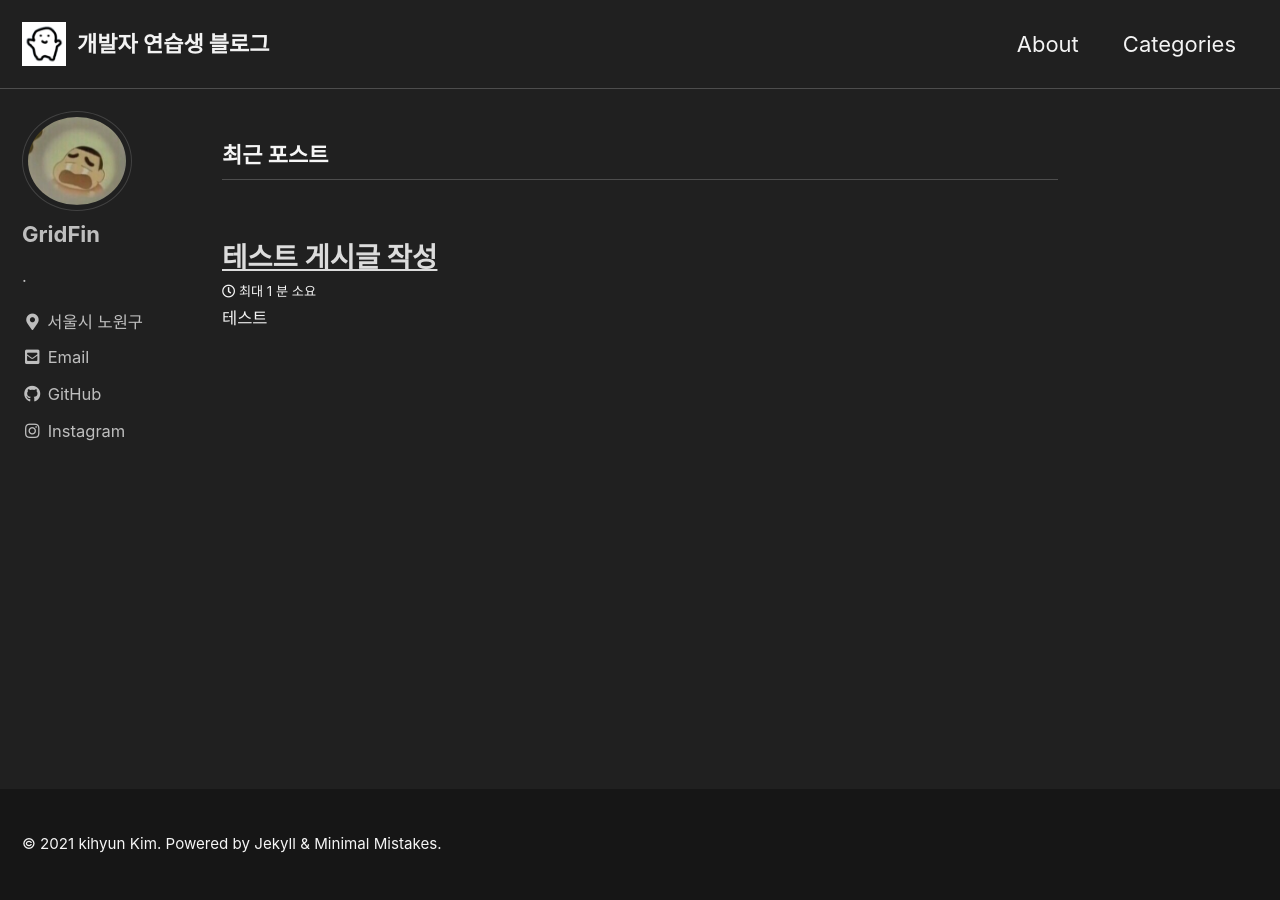
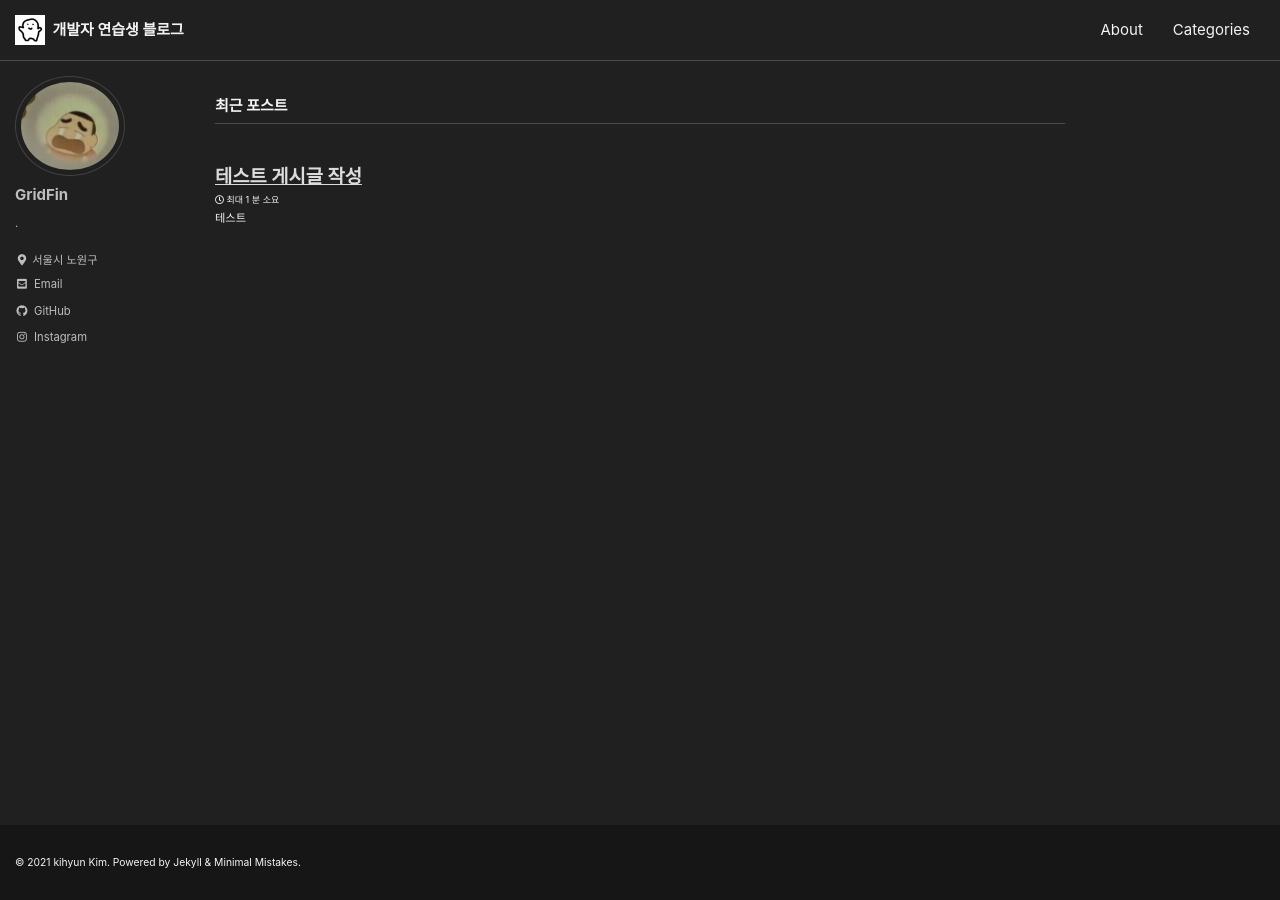
Before and after one commit to GridFin/GridFin.github.io, a Jekyll site: the page built from index.html, in a window 1280 px wide. Built offline with Jekyll 4.4.1, drawn with Linux system fonts in a browser that asks for light colours; cached includes are drawn as plain includes; some web fonts are replaced; the list of posts is cut into pages by our own code.

Commit message:
Update _reset.scss

```diff
--- a/_sass/minimal-mistakes/_reset.scss
+++ b/_sass/minimal-mistakes/_reset.scss
@@ -8,18 +8,18 @@ html {
   /* apply a natural box layout model to all elements */
   box-sizing: border-box;
   background-color: $background-color;
-  font-size: 16px;
+  font-size: 15px;
 
   @include breakpoint($medium) {
-    font-size: 18px;
+    font-size: 15px;
   }
 
   @include breakpoint($large) {
-    font-size: 20px;
+    font-size: 15px;
   }
 
   @include breakpoint($x-large) {
-    font-size: 22px;
+    font-size: 15px;
   }
 
   -webkit-text-size-adjust: 100%;
```
